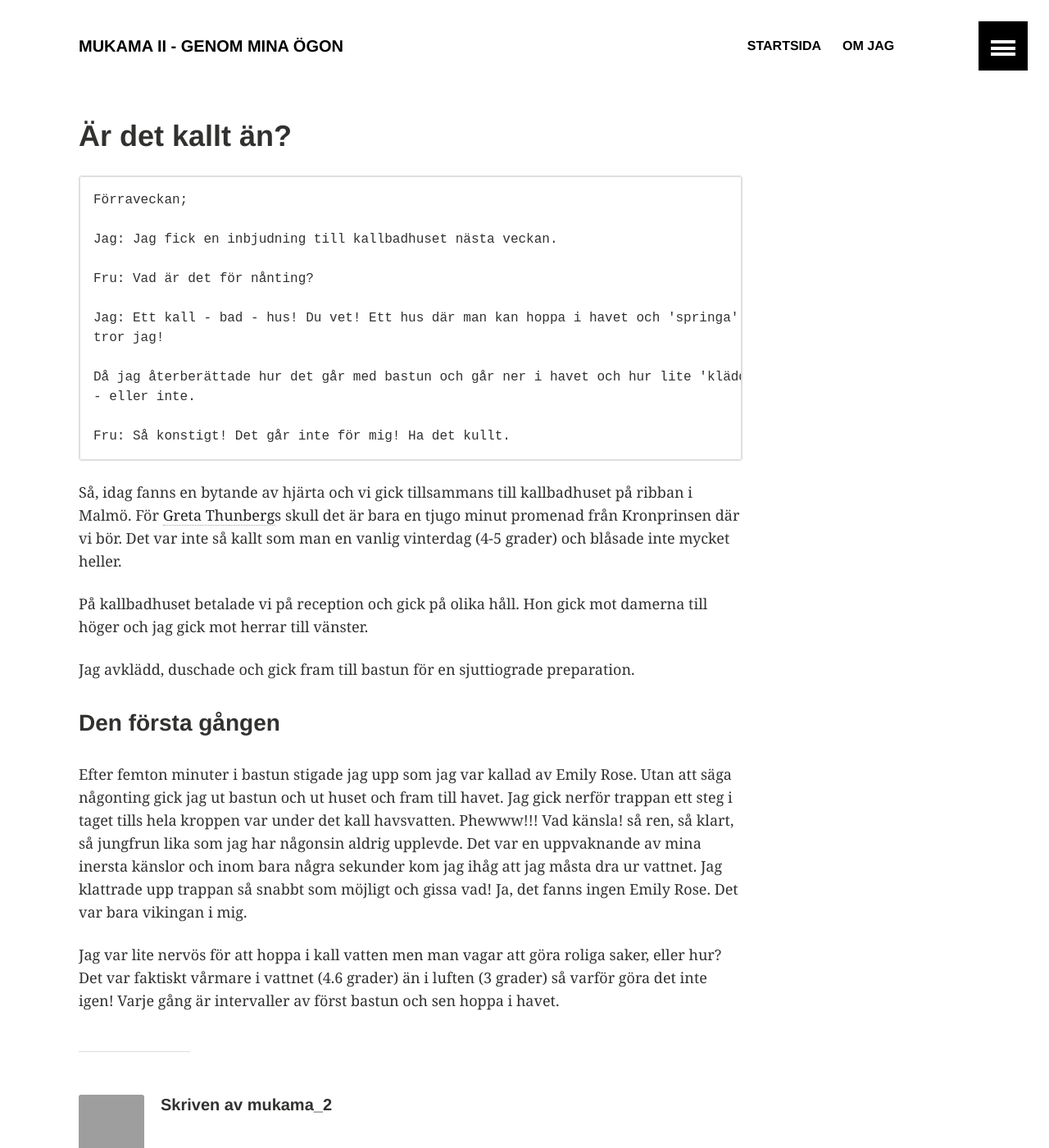
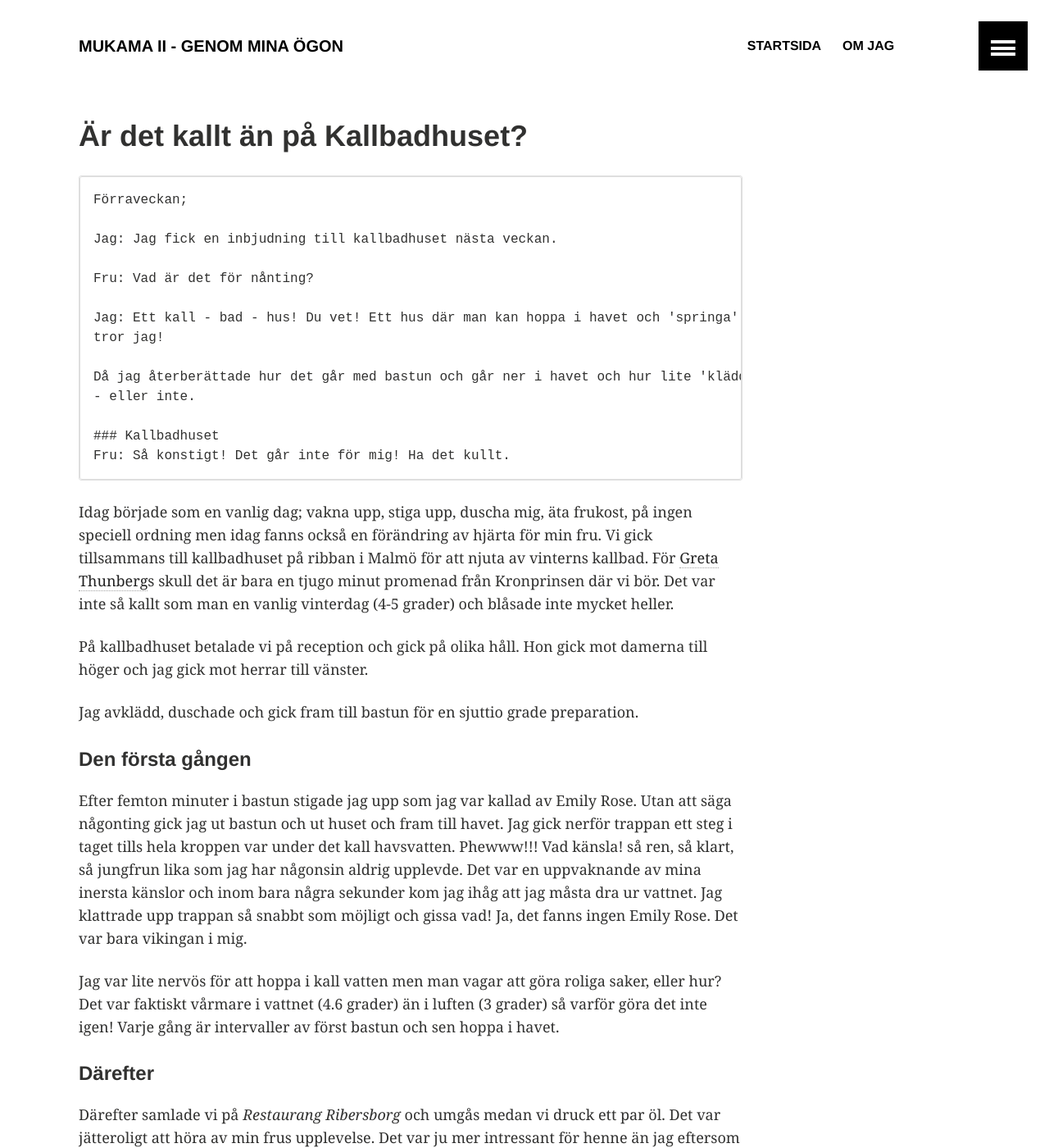
Before and after one commit to MukamaTwo/MukamaTwo.github.io, a Jekyll site: the page built from _posts/2020-01-02-Är-det-kallt-än.md, in a window 1280 px wide and 1400 px high. Shown: the whole window at 82% size. Built offline with Jekyll 4.4.1, drawn with Linux system fonts in a browser that asks for light colours; comment, search, counter and statistics services are not loaded; some of the changed text lies outside the part shown.

Commit message:
Ribban location and updates

````diff
--- a/_posts/2020-01-02-Är-det-kallt-än.md
+++ b/_posts/2020-01-02-Är-det-kallt-än.md
@@ -1,6 +1,6 @@
 ---
 layout: article
-title: "Är det kallt än?"
+title: "Är det kallt än på Kallbadhuset?"
 published: true
 comments: true
 tags: [kall, hav, bastu, kallbad]
@@ -20,17 +20,28 @@
 Då jag återberättade hur det går med bastun och går ner i havet och hur lite 'klädd' man är
 - eller inte.
 
+### Kallbadhuset
 Fru: Så konstigt! Det går inte för mig! Ha det kullt.
 ```
 
-Så, idag fanns en bytande av hjärta och vi gick tillsammans till kallbadhuset på ribban i Malmö. För [Greta Thunberg](https://en.wikipedia.org/wiki/Greta_Thunberg)s skull det är bara en tjugo minut promenad från Kronprinsen där vi bör. Det var inte så kallt som man en vanlig vinterdag (4-5 grader) och blåsade inte mycket heller.
+Idag började som en vanlig dag; vakna upp, stiga upp, duscha mig, äta frukost, på ingen speciell ordning men idag fanns också en förändring av hjärta för min fru. Vi gick tillsammans till kallbadhuset på ribban i Malmö för att njuta av vinterns kallbad. För [Greta Thunberg](https://en.wikipedia.org/wiki/Greta_Thunberg){:target="_blank"}s skull det är bara en tjugo minut promenad från Kronprinsen där vi bör. Det var inte så kallt som man en vanlig vinterdag (4-5 grader) och blåsade inte mycket heller.
 
 På kallbadhuset betalade vi på reception och gick på olika håll. Hon gick mot damerna till höger och jag gick mot herrar till vänster.
 
-Jag avklädd, duschade och gick fram till bastun för en sjuttiograde preparation.
+Jag avklädd, duschade och gick fram till bastun för en sjuttio grade preparation.
 
-### Den första gången
+#### Den första gången
 
 Efter femton minuter i bastun stigade jag upp som jag var kallad av Emily Rose. Utan att säga någonting gick jag ut bastun och ut huset och fram till havet. Jag gick nerför trappan ett steg i taget tills hela kroppen var under det kall havsvatten. Phewww!!! Vad känsla! så ren, så klart, så jungfrun lika som jag har någonsin aldrig upplevde. Det var en uppvaknande av mina inersta känslor och inom bara några sekunder kom jag ihåg att jag måsta dra ur vattnet. Jag klattrade upp trappan så snabbt som möjligt och gissa vad! Ja, det fanns ingen Emily Rose. Det var bara vikingan i mig.
 
 Jag var lite nervös för att hoppa i kall vatten men man vagar att göra roliga saker, eller hur? Det var faktiskt vårmare i vattnet (4.6 grader) än i luften (3 grader) så varför göra det inte igen! Varje gång är intervaller av först bastun och sen hoppa i havet.
+
+#### Därefter
+
+Därefter samlade vi på *Restaurang Ribersborg* och umgås medan vi druck ett par öl. Det var jätteroligt att höra av min frus upplevelse. Det var ju mer intressant för henne än jag eftersom hon trodde att hon kunde aldrig någonsin hoppa i kallt havet. Kvällen slutade på *[Bronx Burgers](https://bronxburgers.se/)* i Centrala Malmö där jag åt min bästa vegansk burgare (Beyond Luleå).
+
+### Var ligger Riberborgs kallbadhuset
+
+[Att-göra-innan-jag-dör-lista](https://www.facebook.com/bbccomedy/videos/337115390412572/?v=337115390412572){:target="_blank"} markerad
+
+<iframe src="https://www.google.com/maps/embed?pb=!1m18!1m12!1m3!1d9016.093192695429!2d12.967147460043678!3d55.60160818229347!2m3!1f0!2f0!3f0!3m2!1i1024!2i768!4f13.1!3m3!1m2!1s0x4653a6a667a5ce0f%3A0x2612925a8f0058b6!2sRibersborgs%20Kallbadhus!5e0!3m2!1ssv!2sse!4v1578011036765!5m2!1ssv!2sse" width="800" height="450" frameborder="0" style="border:0;" allowfullscreen=""></iframe>
````
Also changed, not shown: _posts/2018-09-12-how-to-.md (+1 -1 lines).
